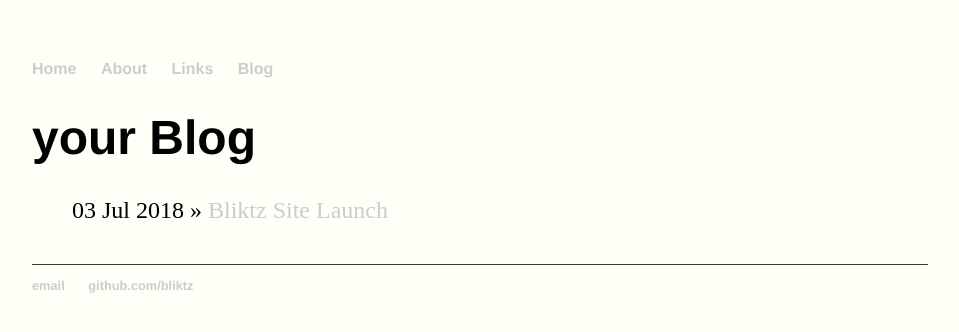
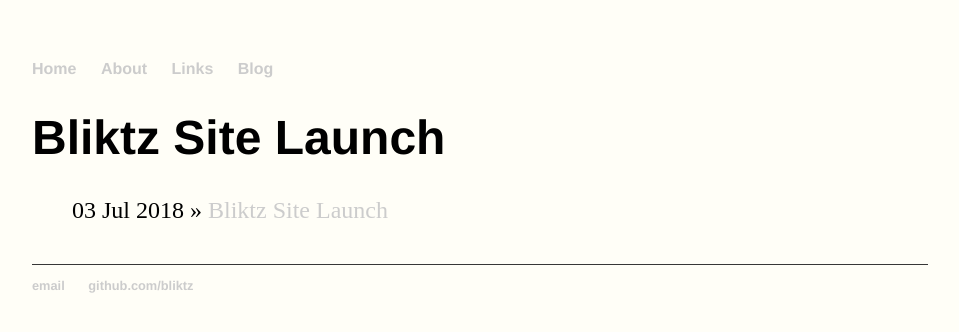
Before and after one commit to bliktz/bliktz.github.io, a Jekyll site: the page built from blog/index.html, in a window 1280 px wide. Shown: the top 332 px of the page, without its empty margins (160-1119 px from the left). Built offline with Jekyll 4.4.1, drawn with Linux system fonts in a browser that asks for light colours.

Commit message:
Update index.html

```diff
--- a/blog/index.html
+++ b/blog/index.html
@@ -1,6 +1,6 @@
 ---
 layout: default
-title: your Blog
+title: Bliktz Site Launch
 ---
 	<h1>{{ page.title }}</h1>
 	<ul class="posts">
```
